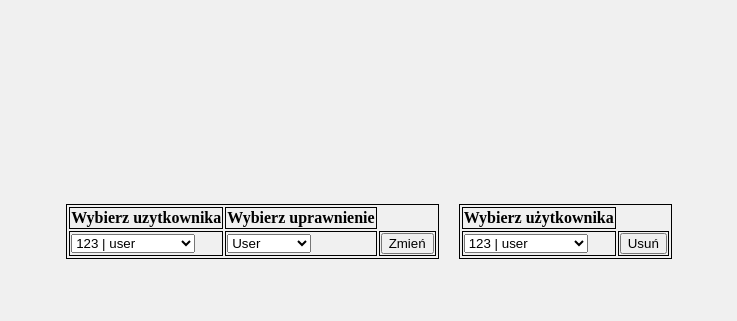
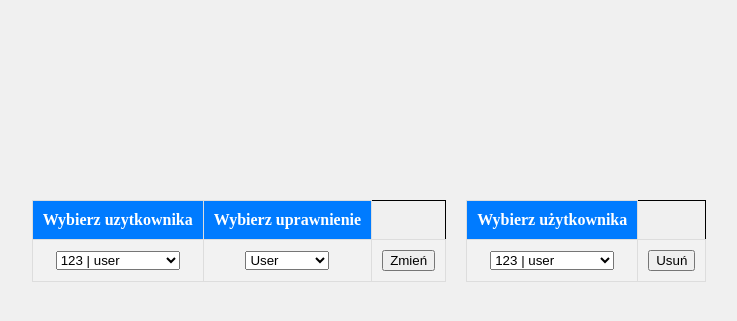
Before and after one commit to Maks12423415/PROJECT-PHP, a PHP site: page /Admin.php in a window 1280 px wide; the page is wider, and only the part inside the window is pictured. Shown: the part 213-534 px from the top of that part, without its empty margins (271-1008 px from the left). Run offline with PHP 8.4, Linux system fonts and the light colour scheme; a user stored in the database is signed in; data comes from the database, SQL or seed files in the repository.

Commit message:
end version

```diff
--- a/style.css
+++ b/style.css
@@ -273,3 +273,31 @@ input[type="checkbox"] {
 #pra {
   height: 80.35vh;
 }
+
+/* Stylowanie tabeli */
+table {
+  width: 100%;
+  border-collapse: collapse; /* Łączenie granic komórek */
+  margin-top: 20px; /* Margines na górze tabeli */
+}
+
+/* Stylowanie nagłówków tabeli */
+th {
+  background-color: #007bff; /* Kolor tła nagłówka */
+  color: white; /* Kolor tekstu w nagłówku */
+  padding: 10px; /* Wielkość wewnętrznego marginesu w komórce */
+  text-align: center; /* Wyśrodkowanie tekstu w nagłówku */
+  border: 1px solid #ddd; /* Dodanie granicy */
+}
+
+/* Stylowanie komórek tabeli */
+td {
+  padding: 10px; /* Wielkość wewnętrznego marginesu w komórce */
+  text-align: center; /* Wyśrodkowanie tekstu w komórce */
+  border: 1px solid #ddd; /* Dodanie granicy */
+}
+
+/* Stylowanie wierszy na przemian */
+tr:nth-child(even) {
+  background-color: #f2f2f2; /* Kolor tła dla parzystych wierszy */
+}
```
Also changed, not shown: kursy.php (+67 -34 lines), pracownik.php (+37 -0 lines).
